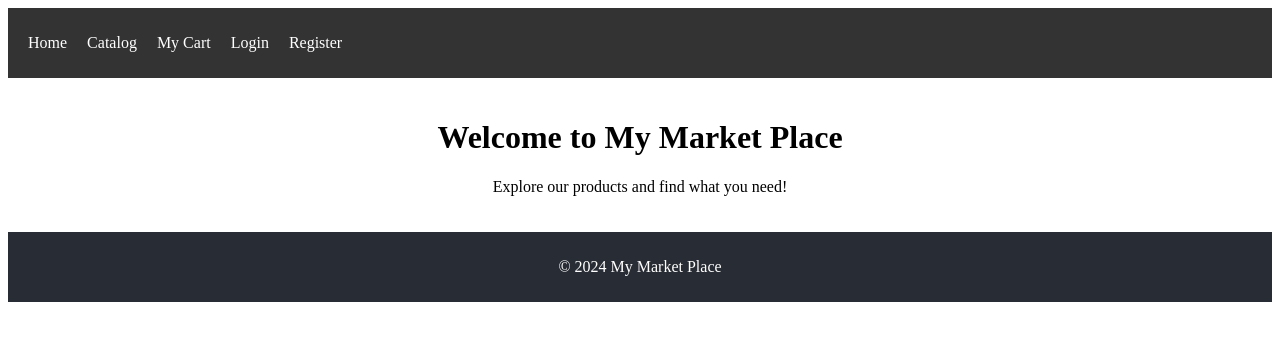
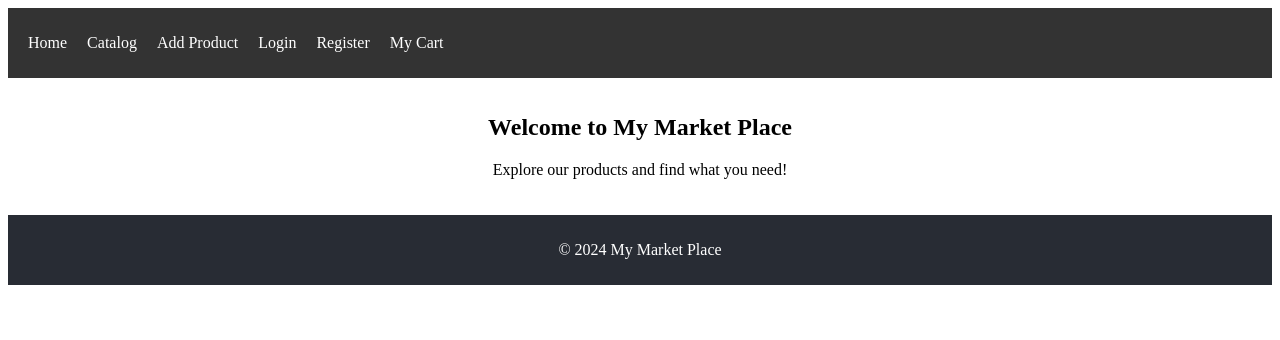
Before and after one commit to baito6u/my-market-place, a React (Vite) app in the folder client/: page / in a window 1280 px wide. Shown: the top 340 px of the page. Built offline with nearby package versions, Linux system fonts and the light colour scheme.

Commit message:
add pages routes

```diff
--- a/client/src/App.jsx
+++ b/client/src/App.jsx
@@ -1,6 +1,13 @@
+import {Routes, Route} from "react-router-dom"
+
 import Navigation from "./components/navigation/Navigation";
 import HomePage from "./components/home/HomePage";
 import Footer from "./components/footer/Footer";
+import LoginPage from "./components/login/LoginPage";
+import RegisterPage from "./components/register/RegisterPage";
+import CatalogPage from "./components/catalog/CatalogPage";
+import MyCartPage from "./components/myCart/MyCartPage";
+import CreateProduct from "./components/create/CreateProduct";
 
 function App() {
   return (
@@ -8,7 +15,14 @@ function App() {
       <Navigation />
 
       <main className="box">
-        <HomePage/>
+        <Routes>
+          <Route path="/" element={<HomePage />}/>
+          <Route path="/login" element={<LoginPage />}/>
+          <Route path="/register" element={<RegisterPage />}/>
+          <Route path="/catalog" element={<CatalogPage />}/>
+          <Route path="/cart" element={<MyCartPage />}/>
+          <Route path="/create" element={<CreateProduct />}/>
+        </Routes>
       </main>
 
       <Footer />
--- a/client/src/components/navigation/Navigation.jsx
+++ b/client/src/components/navigation/Navigation.jsx
@@ -8,9 +8,10 @@ function Navigation() {
       <ul>
         <li><Link to="/">Home</Link></li>
         <li><Link to="/catalog">Catalog</Link></li>
-        <li><Link to="/cart">My Cart</Link></li>
+        <li><Link to="/create">Add Product</Link></li>
         <li><Link to="/login">Login</Link></li>
         <li><Link to="/register">Register</Link></li>
+        <li><Link to="/cart">My Cart</Link></li>
       </ul>
     </nav>
   );
```
